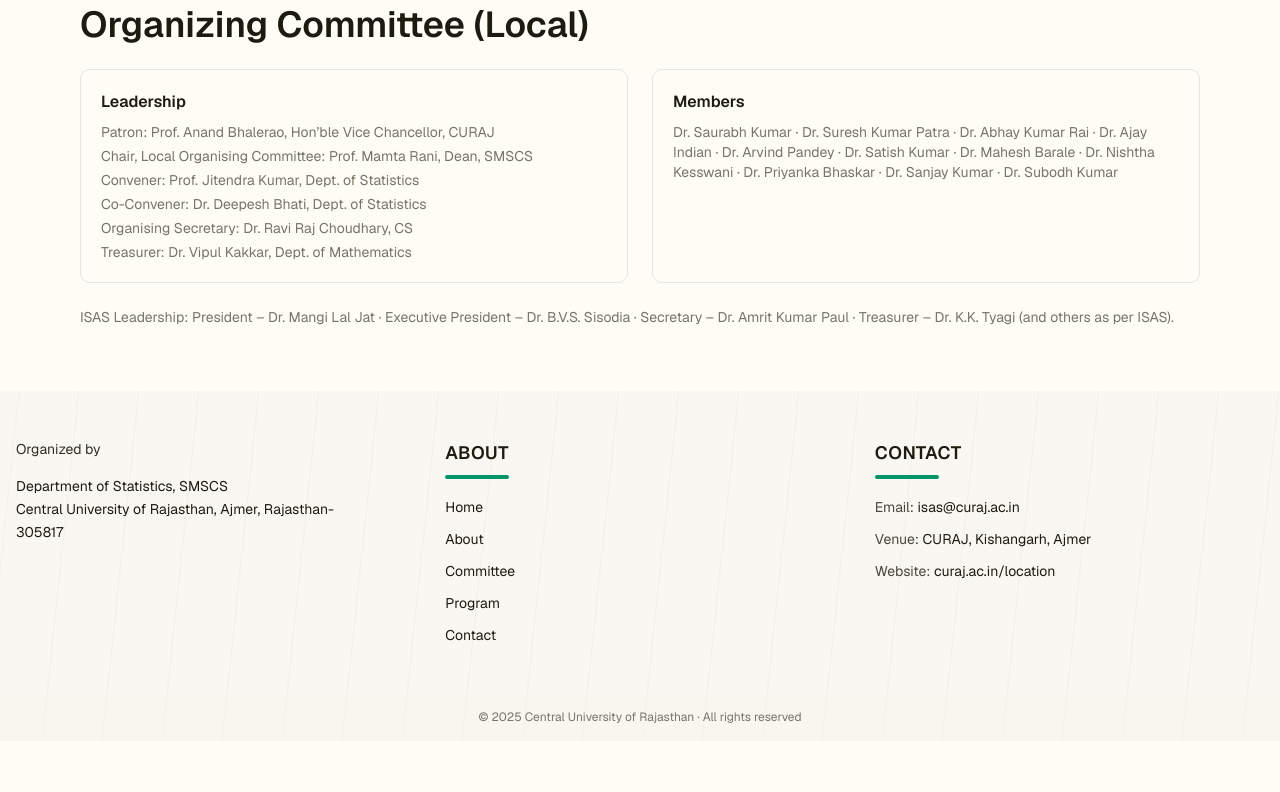
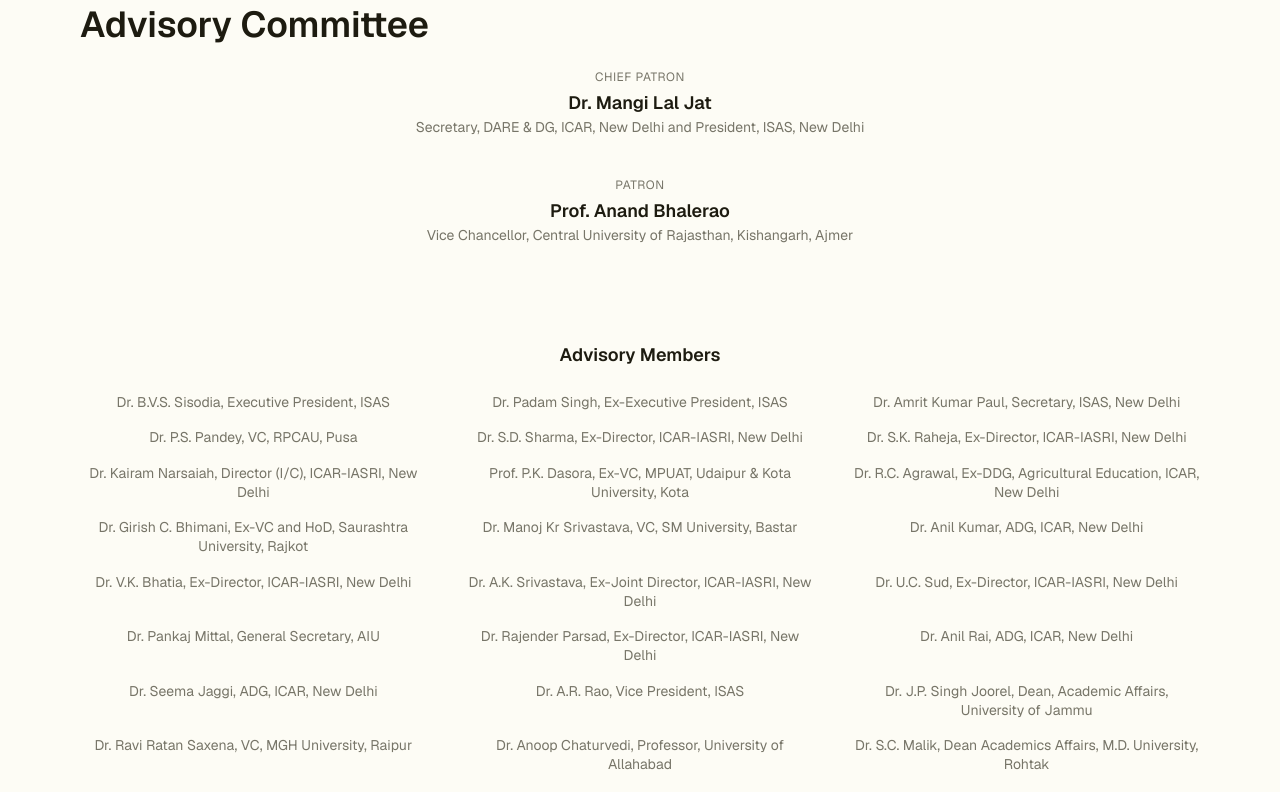
Before and after one commit to isas-2026-Curaj/ISASWebsite-2026, a Next.js app: page /committee/advisory-committee in a window 1280 px wide. Shown: the part 140-932 px from the top of the page. Before the commit the page ends 881 px from the top, so only its background shows below. Built offline with nearby package versions, Linux system fonts and the light colour scheme.

Commit message:
Update page.tsx

```diff
--- a/app/committee/advisory-committee/page.tsx
+++ b/app/committee/advisory-committee/page.tsx
@@ -1,34 +1,106 @@
 import Section from "@/components/section"
 
-export default function CommitteePage() {
+export default function AdvisoryCommittee() {
   return (
     <main>
-      <Section title="Organizing Committee (Local)">
-        <div className="grid md:grid-cols-2 gap-6">
-          <div className="rounded-lg border p-5">
-            <h4 className="font-semibold">Leadership</h4>
-            <ul className="mt-2 text-sm text-muted-foreground space-y-1">
-              <li>Patron: Prof. Anand Bhalerao, Hon’ble Vice Chancellor, CURAJ</li>
-              <li>Chair, Local Organising Committee: Prof. Mamta Rani, Dean, SMSCS</li>
-              <li>Convener: Prof. Jitendra Kumar, Dept. of Statistics</li>
-              <li>Co-Convener: Dr. Deepesh Bhati, Dept. of Statistics</li>
-              <li>Organising Secretary: Dr. Ravi Raj Choudhary, CS</li>
-              <li>Treasurer: Dr. Vipul Kakkar, Dept. of Mathematics</li>
-            </ul>
-          </div>
-          <div className="rounded-lg border p-5">
-            <h4 className="font-semibold">Members</h4>
-            <p className="mt-2 text-sm text-muted-foreground">
-              Dr. Saurabh Kumar · Dr. Suresh Kumar Patra · Dr. Abhay Kumar Rai · Dr. Ajay Indian · Dr. Arvind Pandey ·
-              Dr. Satish Kumar · Dr. Mahesh Barale · Dr. Nishtha Kesswani · Dr. Priyanka Bhaskar · Dr. Sanjay Kumar ·
-              Dr. Subodh Kumar
+      <Section title="Advisory Committee">
+        <div className="flex flex-col items-center text-center space-y-10">
+
+          {/* Chief Patron */}
+          <div>
+            <p className="uppercase text-xs text-muted-foreground tracking-wider">
+              Chief Patron
+            </p>
+            <h4 className="font-semibold mt-1 text-lg">Dr. Mangi Lal Jat</h4>
+            <p className="text-sm text-muted-foreground">
+              Secretary, DARE & DG, ICAR, New Delhi and President, ISAS, New Delhi
             </p>
           </div>
+
+          {/* Patron */}
+          <div>
+            <p className="uppercase text-xs text-muted-foreground tracking-wider">
+              Patron
+            </p>
+            <h4 className="font-semibold mt-1 text-lg">Prof. Anand Bhalerao</h4>
+            <p className="text-sm text-muted-foreground">
+              Vice Chancellor, Central University of Rajasthan, Kishangarh, Ajmer
+            </p>
+          </div>
+
+          {/* Advisory Members */}
+          <div className="w-full mt-14">
+            <h4 className="font-semibold text-lg mb-6 text-center">
+              Advisory Members
+            </h4>
+
+            <div className="grid md:grid-cols-3 gap-x-10 gap-y-4 text-sm text-muted-foreground leading-relaxed">
+              {[
+                "Dr. B.V.S. Sisodia, Executive President, ISAS",
+                "Dr. Padam Singh, Ex-Executive President, ISAS",
+                "Dr. Amrit Kumar Paul, Secretary, ISAS, New Delhi",
+                "Dr. P.S. Pandey, VC, RPCAU, Pusa",
+                "Dr. S.D. Sharma, Ex-Director, ICAR-IASRI, New Delhi",
+                "Dr. S.K. Raheja, Ex-Director, ICAR-IASRI, New Delhi",
+                "Dr. Kairam Narsaiah, Director (I/C), ICAR-IASRI, New Delhi",
+                "Prof. P.K. Dasora, Ex-VC, MPUAT, Udaipur & Kota University, Kota",
+                "Dr. R.C. Agrawal, Ex-DDG, Agricultural Education, ICAR, New Delhi",
+                "Dr. Girish C. Bhimani, Ex-VC and HoD, Saurashtra University, Rajkot",
+                "Dr. Manoj Kr Srivastava, VC, SM University, Bastar",
+                "Dr. Anil Kumar, ADG, ICAR, New Delhi",
+                "Dr. V.K. Bhatia, Ex-Director, ICAR-IASRI, New Delhi",
+                "Dr. A.K. Srivastava, Ex-Joint Director, ICAR-IASRI, New Delhi",
+                "Dr. U.C. Sud, Ex-Director, ICAR-IASRI, New Delhi",
+                "Dr. Pankaj Mittal, General Secretary, AIU",
+                "Dr. Rajender Parsad, Ex-Director, ICAR-IASRI, New Delhi",
+                "Dr. Anil Rai, ADG, ICAR, New Delhi",
+                "Dr. Seema Jaggi, ADG, ICAR, New Delhi",
+                "Dr. A.R. Rao, Vice President, ISAS",
+                "Dr. J.P. Singh Joorel, Dean, Academic Affairs, University of Jammu",
+                "Dr. Ravi Ratan Saxena, VC, MGH University, Raipur",
+                "Dr. Anoop Chaturvedi, Professor, University of Allahabad",
+                "Dr. S.C. Malik, Dean Academics Affairs, M.D. University, Rohtak",
+                "Dr. Sheela Misra, Dean, Lucknow University, Lucknow",
+                "Prof. D.C. Sharma, Dean Academics, CURaj, Ajmer",
+                "Dr. Somesh Kumar, Professor, IIT Kharagpur",
+                "Dr. Shalabh, Professor, IIT Kanpur",
+                "Dr. Narender Kumar, Dean, Panjab University, Chandigarh",
+                "Prof. Neeraj Tiwari, Head, SSJU University, Almora",
+                "Dr. Padi Tirupati Rao, Professor & Head, Pondicherry University",
+                "Dr. J.K. Prajapat, Professor & Ex-Dean, CURaj, Ajmer",
+                "Dr. Jayant Singh, Ex-Dean, Rajasthan University, Jaipur",
+                "Prof. Gajendra K. Vishvakarma, IIT-ISM Dhanbad, Dhanbad",
+                "Dr. K.A. Choubey, Ex-Director, ICAR-IASRI, New Delhi",
+                "Dr. Praveen K. Sahu, Dean, CURaj, Ajmer",
+                "Dr. Amitabh Srivastava, Dean, CURaj, Ajmer",
+                "Dr. Amita Sharma, Professor, Rajasthan University, Jaipur",
+                "Dr. K.N. Singh, HOD, ICAR-IASRI, New Delhi",
+                "Dr. Tauqueer Ahmad, HOD, ICAR-IASRI, New Delhi",
+                "Dr. Ramasubramanian V., HOD, ICAR-NAARM, Hyderabad",
+                "Dr. Girish Kumar Jha, HOD, ICAR-IASRI, New Delhi",
+                "Dr. M.R. Verma, HOD, ICAR-IASRI, New Delhi",
+                "Dr. Rajesh Kumar, Vice President, ISAS",
+                "Dr. Sanjeev Panwar, Principal Scientist, ICAR",
+                "Dr. S.P. Singh, Ex-Dean, RPCAU, Pusa",
+                "Dr. Anurup Majumder, BCKV, Nadia",
+                "Dr. B.K. Hooda, CCSHAU, Hisar, Haryana",
+                "Dr. Debasis Bhattacharya, Professor, Visva Bharati, Shantiniketan",
+                "Dr. Manish Sharma, Professor & Head, SKUAST, Jammu & Vice President, ISAS",
+                "Dr. D.S. Gupta, Professor, UBKV, Cooch Behar",
+                "Dr. Abhiram Dash, HOD, OUAT, Bhubaneswar",
+                "Dr. Shakeel Ahmad Mir, Dean, SKUAST-K, Srinagar, J&K",
+                "Dr. K.V. Asha Latha, HOD, UAS, Dharwad",
+                "Dr. A.D. Kalola, HOD, AAU, Anand",
+                "Dr. Rajesh Singh, Professor, BHU, Varanasi",
+                "Dr. K.K. Tyagi, Treasurer, ISAS",
+              ].map((member) => (
+                <p key={member} className="leading-snug">
+                  {member}
+                </p>
+              ))}
+            </div>
+          </div>
         </div>
-        <p className="mt-6 text-sm text-muted-foreground">
-          ISAS Leadership: President – Dr. Mangi Lal Jat · Executive President – Dr. B.V.S. Sisodia · Secretary – Dr.
-          Amrit Kumar Paul · Treasurer – Dr. K.K. Tyagi (and others as per ISAS).
-        </p>
       </Section>
     </main>
   )
```
